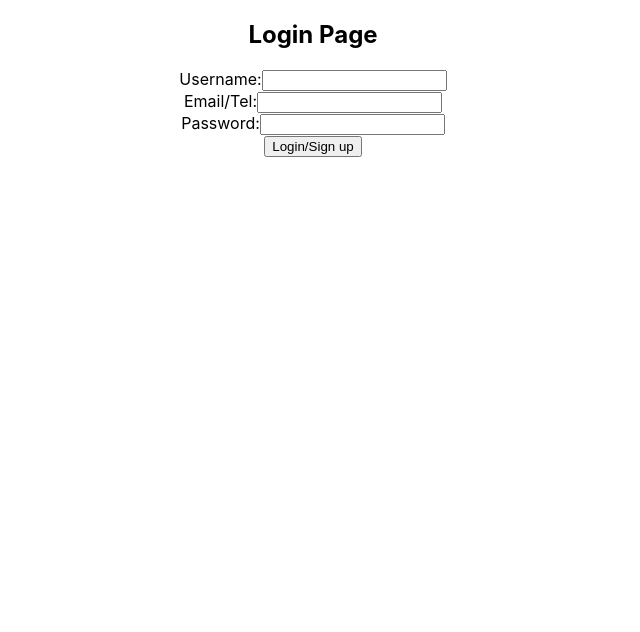
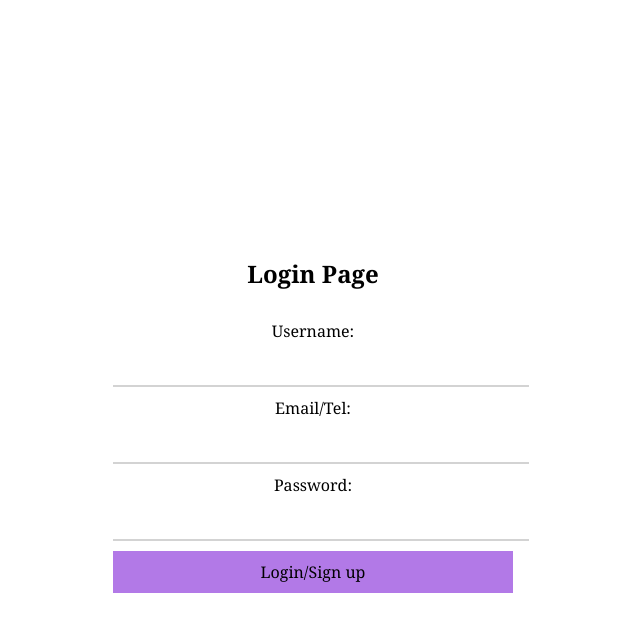
Before and after one commit to agiledev-students-fall2023/4-final-project-secondhand-goods-trading-platform, a React (Create React App) app in the folder front-end/: page / in a window 1280 px wide. Shown: the top 632 px of the page, without its empty margins (327-967 px from the left). Built offline with nearby package versions, Linux system fonts and the light colour scheme.

Commit message:
added hover for buttons, tested login with piscum list

```diff
--- a/front-end/src/components/Categories/Categories.css
+++ b/front-end/src/components/Categories/Categories.css
@@ -15,3 +15,7 @@
     border: none;
 
   }
+
+  .categories button:hover {
+    background-color: #7a24d2;
+}
--- a/front-end/src/components/Header/Header.css
+++ b/front-end/src/components/Header/Header.css
@@ -8,6 +8,9 @@
     border-radius: 25px;
     overflow: hidden;
     padding: 5px;
+
+    justify-content: space-between;
+
   }
 
   .search-bar {
@@ -16,12 +19,12 @@
     outline: none;
     padding: 8px ;
     font-size: 16px;
+    font-family: Georgia, 'Times New Roman', Times, serif;
   }
   .icon-button img {
     width: 34px;
     height: 29px;
   }
-
    .icon-button {
     background-color: transparent;
     border: none;
--- a/front-end/src/components/Home/Homepage.css
+++ b/front-end/src/components/Home/Homepage.css
@@ -1,44 +1,23 @@
 .homepage {
-    font-family: Arial, sans-serif;
+    font-family: Georgia, 'Times New Roman', Times, serif ;
     padding: 20px;
   }
 
-  .header {
-    margin-top: 10px;
-    margin-left: 10px;
-    margin-right: 10px;
-    display: flex;
-    align-items: center;
-    border: 2px solid #e0e0e0;
-    border-radius: 25px;
-    overflow: hidden;
-    padding: 5px;
-  }
-
-  .search-bar {
-    flex-grow: 1;
-    border: none;
-    outline: none;
-    padding: 8px ;
-    font-size: 16px;
-  }
-
-  .categories {
-    display: flex;
-    justify-content: space-between;
-    margin-top: 10px;
-  }
 
   .actions {
     display: flex;
     justify-content: space-between;
     margin-bottom: 20px;
+    font-family: Georgia, 'Times New Roman', Times, serif ;
+
   }
 
   .item-listings {
     display: grid;
     grid-template-columns: 1fr 1fr;
     gap: 20px;
+    font-family: Georgia, 'Times New Roman', Times, serif ;
+
   }
 
   .item-image {
@@ -47,33 +26,13 @@
     display: flex;
     justify-content: center;
     align-items: center;
+
   }
 
   .item-name {
     text-align: center;
     margin-top: 10px;
-  }
-
-  .icon-button img {
-    width: 34px;
-    height: 29px;
-  }
-
-   .icon-button {
-    background-color: transparent;
-    border: none;
-  }
-
-  .category-icon-button img {
-    width: 70px;
-    height: 70px;
-  }
-
-  .category-icon-button {
-    background-color:transparent;
-
-    border: none;
-
+    font-family: Georgia, 'Times New Roman', Times, serif ;
   }
 
   .action-icon-button {
@@ -93,3 +52,12 @@
     height: 28px;
     width: 28px;
    }
+
+   .actions button:hover {
+    background-color: #7a24d2;
+    color:#ffffff
+}
+
+.action-icon-button span {
+    font-family: Georgia, 'Times New Roman', Times, serif;
+}
--- a/front-end/src/components/Home/Homepage.js
+++ b/front-end/src/components/Home/Homepage.js
@@ -3,6 +3,7 @@ import './Homepage.css';
 import Header from '../Header/Header';
 import Categories from '../Categories/Categories';
 import ItemListings from '../ItemListings/ItemListings.js';
+
 
 function Homepage() {
 
--- a/front-end/src/components/login/Login.css
+++ b/front-end/src/components/login/Login.css
@@ -0,0 +1,64 @@
+.login-page {
+    font-family: Georgia, serif;
+    display: flex;
+    flex-direction: column;
+    align-items: center;
+    justify-content: center;
+    height: 100vh;
+    padding: 20px;
+}
+
+.login-page h2 {
+    margin-bottom: 20px;
+}
+
+.login-page form {
+    width: 100%;
+    max-width: 400px;
+}
+
+.login-page form div {
+    margin: 10px 0;
+    position: relative;
+}
+.login-page label {
+    display: block;
+    margin-bottom: 5px;
+}
+
+.login-page input[type="text"], .login-page input[type="password"] {
+    width: 100%;
+    padding: 8px;
+    border: none;
+    border-bottom: 2px solid #D3D3D3;
+    font-family: Georgia, serif;
+    font-size: 16px;
+    background: transparent;
+    outline: none;
+    transition: border-color 0.3s;
+}
+
+.login-page input[type="text"]:focus, .login-page input[type="password"]:focus {
+    border-color: #b279e7;
+}
+
+.login-page button {
+    width: 100%;
+    padding: 10px;
+    border: none;
+    background-color: #b279e7;
+    font-family: Georgia, serif;
+    font-size: 16px;
+    cursor: pointer;
+    transition: background-color 0.3s;
+}
+
+.login-page button:hover {
+    background-color: #7a24d2;
+}
+
+
+.error {
+    color: red;
+    margin-bottom: 10px;
+}
--- a/front-end/src/components/login/Login.js
+++ b/front-end/src/components/login/Login.js
@@ -1,6 +1,8 @@
 import React, { useState } from 'react';
 import axios from 'axios';
 import { useNavigate } from 'react-router-dom';
+import './Login.css';
+
 
 const Login = () => {
     const [username, setUsername] = useState('');
```
